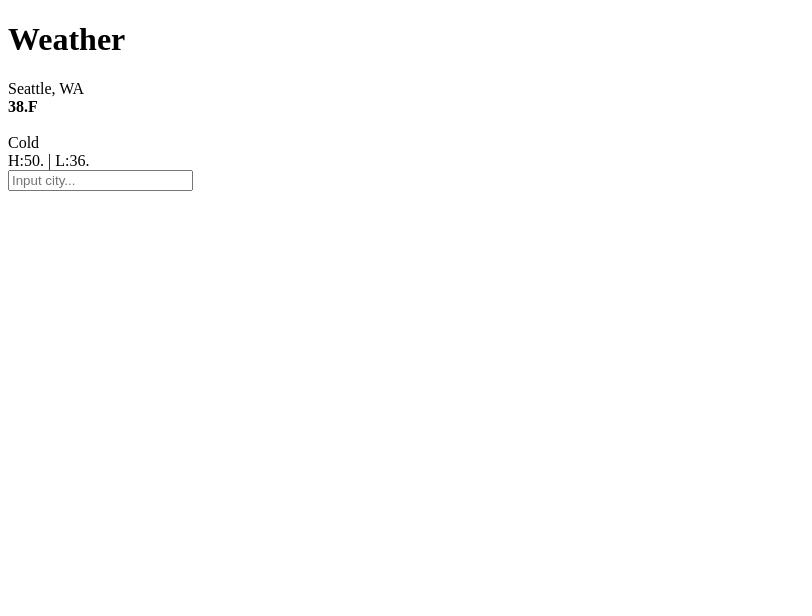
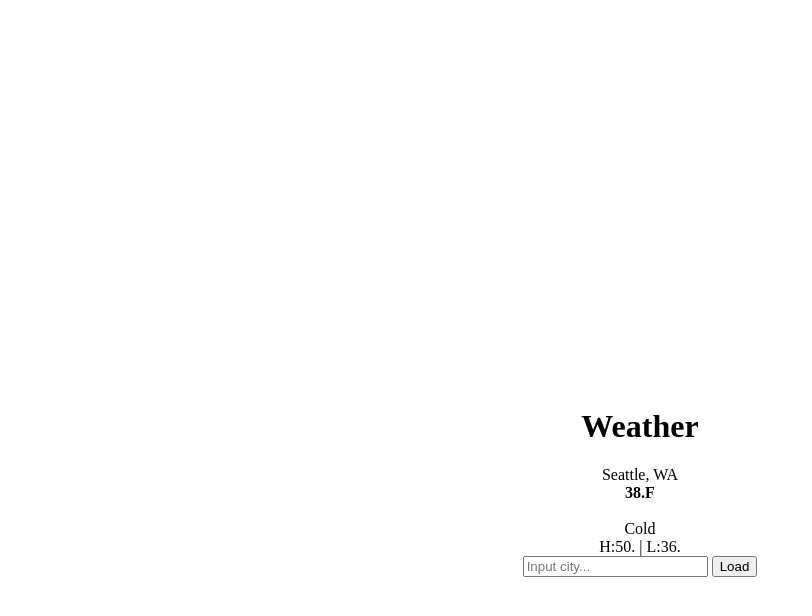
Before and after one commit to abeabr77/WeatherApp, a plain HTML site: page index.html in a window 1280 px wide. Shown: the whole page, without its empty margins (0-812 px from the left). Drawn offline with Linux system fonts and the light colour scheme.

Commit message:
centered

```diff
--- a/index.html
+++ b/index.html
@@ -6,17 +6,16 @@
         <title>WeatherApp</title>
     </head>
     <body>
-        <main>
         <div id="weather-app">
-                <h1>Weather</h1>
-                <div>Seattle, WA</div>
-                <section id="stats">
+            <h1><span>Weather</span></h1>
+            <div id="location">Seattle, WA</div>
+            <section>
                 <div id="temperature"><strong>38.F</strong></div><br>
                 <div id="weather">Cold</div>
                 <div id="hilow">H:50. | L:36.</div>
             </section>
-                <input type="text" id="location" placeholder="Input city..." required>
+            <input type="text" class="inputLocation" placeholder="Input city..." required>
+            <button class="inputLocation">Load</button>
          </div>
-        </main>
     </body>
 </html>
--- a/styles.css
+++ b/styles.css
@@ -0,0 +1,10 @@
+h1{
+    text-align: center;
+    margin-top: 400px;
+}
+
+body{
+    display: flex;
+    justify-content: center;
+    text-align: center;
+}
```
Lines whose indentation alone changed are shown as unchanged.
